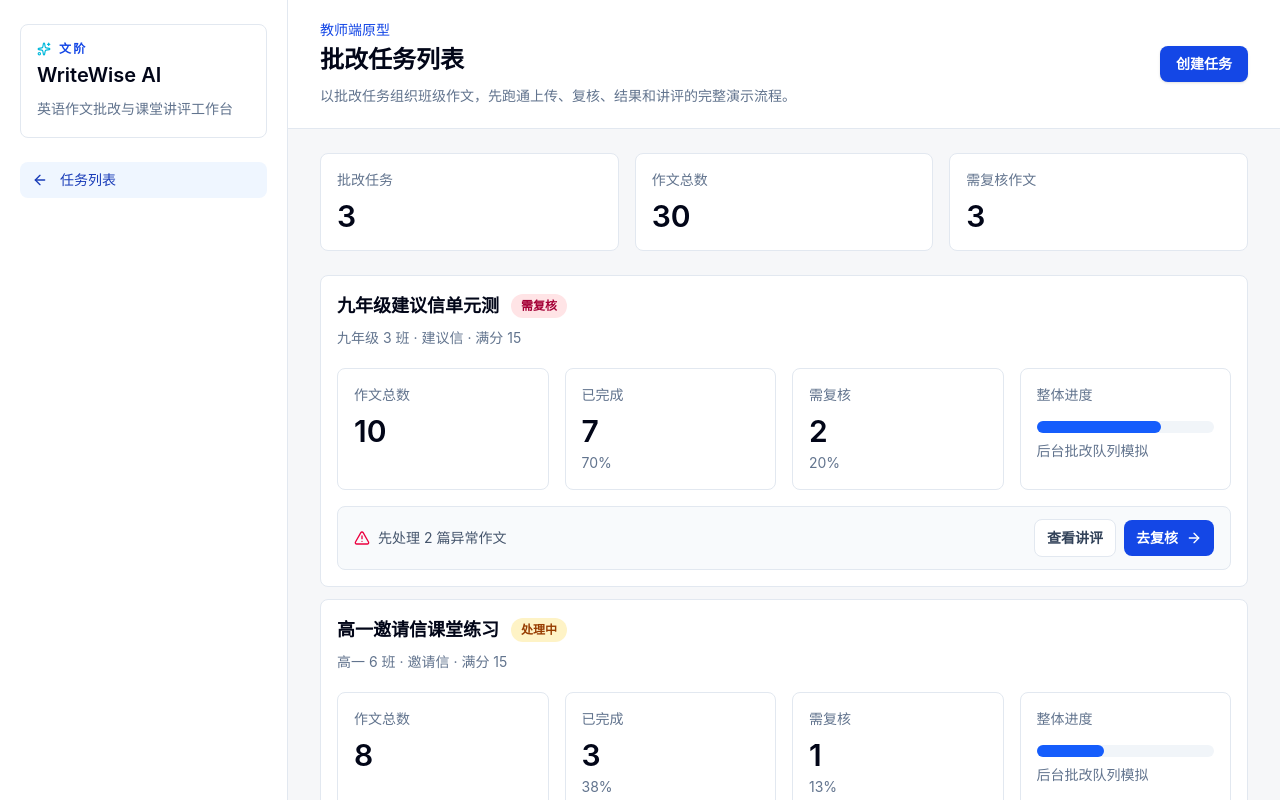
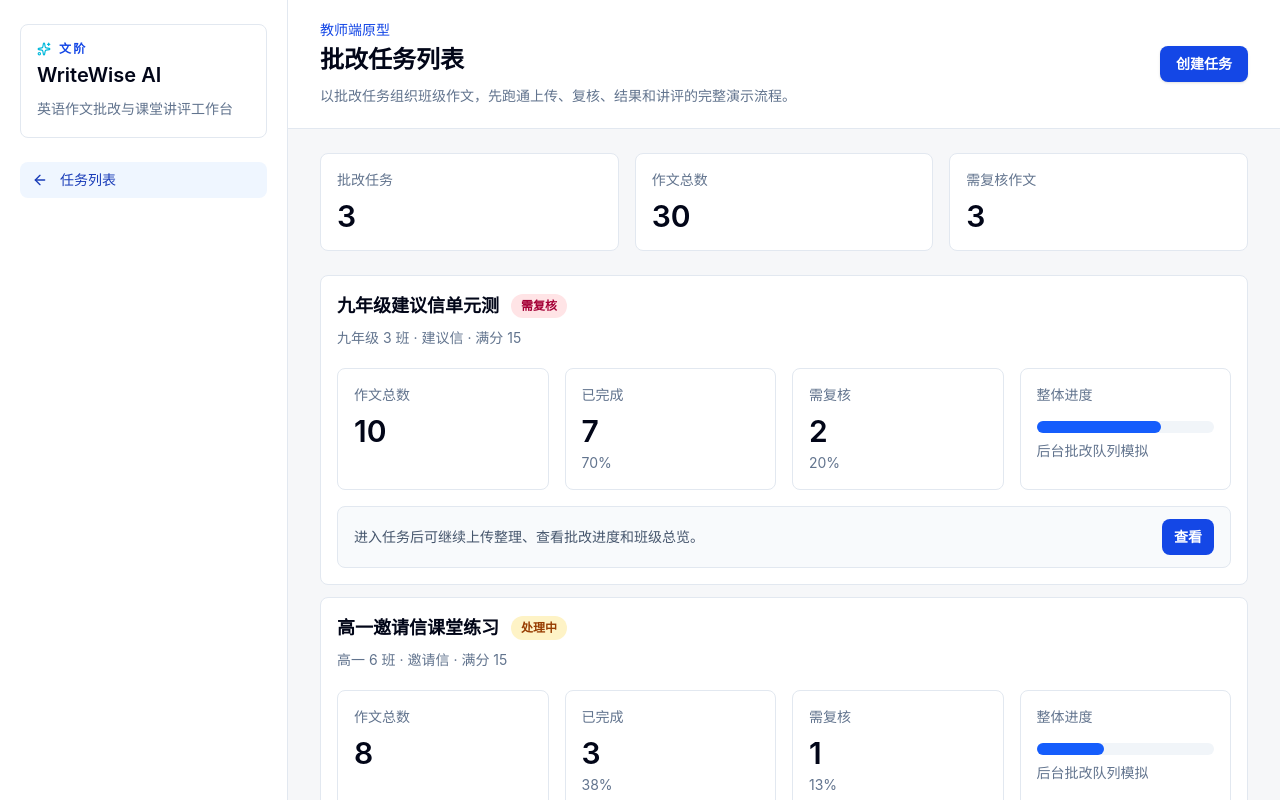
Before and after one commit to lionbriant88/wenjie-writewise-ai, a React (Vite) app in the folder app/: page / in a window 1280 px wide. Shown: the top 800 px of the page. Built offline with nearby package versions, Linux system fonts and the light colour scheme.

Commit message:
chore: simplify task card entry

```diff
--- a/app/src/pages/TaskListPage.tsx
+++ b/app/src/pages/TaskListPage.tsx
@@ -1,4 +1,3 @@
-import { ArrowRight, TriangleAlert } from 'lucide-react'
 import { Link } from 'react-router-dom'
 import { EmptyState } from '../components/EmptyState'
 import { ProgressSummary } from '../components/ProgressSummary'
@@ -7,7 +6,6 @@ import { TaskStatusBadge } from '../components/TaskStatusBadge'
 import { useAppState } from '../context/useAppState'
 import { AppLayout } from '../layout/AppLayout'
 import { findEssaysByTask } from '../utils/taskLookup'
-import { getProgressNextAction } from '../utils/workflow'
 
 export function TaskListPage() {
   const { tasks, essays } = useAppState()
@@ -47,7 +45,6 @@ export function TaskListPage() {
           <div className="grid gap-3">
             {tasks.map((task) => {
               const taskEssays = findEssaysByTask(essays, task.id)
-              const nextAction = getProgressNextAction(task, taskEssays)
 
               return (
                 <article key={task.id} className="rounded-lg border border-slate-200 bg-white p-4">
@@ -66,27 +63,15 @@ export function TaskListPage() {
                     <ProgressSummary essays={taskEssays} />
                   </div>
                   <div className="mt-4 flex flex-wrap items-center justify-between gap-3 rounded-lg border border-slate-200 bg-slate-50 px-4 py-3">
-                    <div className="flex items-center gap-2 text-sm text-slate-600">
-                      {nextAction.tone === 'danger' ? (
-                        <TriangleAlert className="h-4 w-4 text-rose-600" />
-                      ) : null}
-                      <span>{nextAction.title}</span>
-                    </div>
-                    <div className="flex flex-wrap items-center gap-2">
-                      <Link
-                        to={`/tasks/${task.id}/class-review`}
-                        className="tech-focus inline-flex items-center rounded-lg border border-slate-200 bg-white px-3 py-2 text-sm font-semibold text-slate-700 transition hover:border-cyan-200 hover:bg-cyan-50"
-                      >
-                        查看讲评
-                      </Link>
-                      <Link
-                        to={nextAction.primaryTo}
-                        className="tech-focus inline-flex items-center gap-2 rounded-lg bg-blue-700 px-3 py-2 text-sm font-semibold text-white transition hover:bg-blue-800"
-                      >
-                        {nextAction.primaryLabel}
-                        <ArrowRight className="h-4 w-4" />
-                      </Link>
-                    </div>
+                    <p className="text-sm text-slate-600">
+                      进入任务后可继续上传整理、查看批改进度和班级总览。
+                    </p>
+                    <Link
+                      to={`/tasks/${task.id}/progress`}
+                      className="tech-focus inline-flex items-center rounded-lg bg-blue-700 px-3 py-2 text-sm font-semibold text-white transition hover:bg-blue-800"
+                    >
+                      查看
+                    </Link>
                   </div>
                 </article>
               )
```
